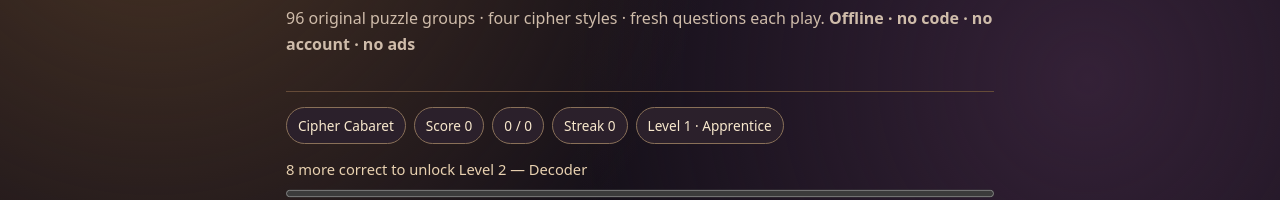
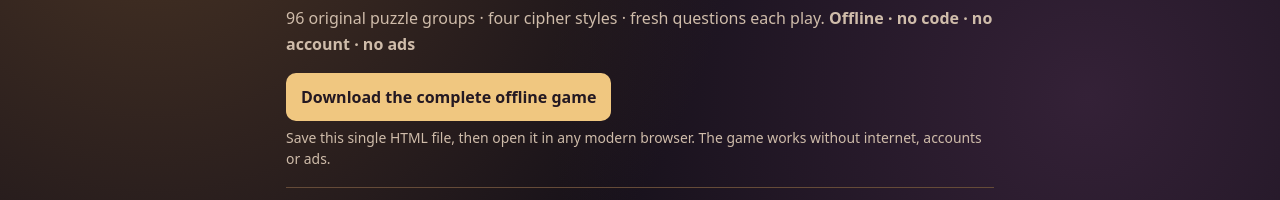
Before and after one commit to gotrootdude-spec/cipher-cabaret, a plain HTML site: page index.html in a window 1280 px wide. Shown: the part 141-341 px from the top of the page. Drawn offline with Linux system fonts and the light colour scheme.

Commit message:
Add offline game download button to published Cipher Cabaret

```diff
--- a/index.html
+++ b/index.html
@@ -21,8 +21,8 @@ button.good{background:#426c4c;color:white}button.bad{background:#793e42;color:w
 .skip:focus{top:8px}.boss{border:2px solid #f0c780;background:#38252a;padding:13px;border-radius:13px;margin:13px 0}
 .badge-boss{font-weight:850;color:#ffe5af;letter-spacing:.04em}
 @media(prefers-reduced-motion:reduce){*,*::before,*::after{animation:none!important;transition:none!important;scroll-behavior:auto!important}}
-</style></head><body><a class="skip" href="#game">Skip to game</a><main>
-<header><div class="eyebrow">Golden Worx · Boss Battles · V4</div><h1>Cipher Cabaret</h1><p>96 original puzzle groups · four cipher styles · fresh questions each play. <strong>Offline · no code · no account · no ads</strong></p></header>
+.offline-cta{margin:15px 0 0;display:flex;flex-direction:column;align-items:flex-start;gap:7px}.offline-cta a{display:inline-flex;align-items:center;justify-content:center;min-height:48px;background:#f0c780;color:#241922;padding:11px 15px;border-radius:10px;font-weight:750;text-decoration:none}.offline-cta a:hover{background:#ffe1ab}.offline-cta a:focus-visible{outline:3px solid white;outline-offset:3px}.offline-cta p{font-size:.87rem;line-height:1.45;margin:0}.offline-cta a:active{transform:scale(.99)}</style></head><body><a class="skip" href="#game">Skip to game</a><main>
+<header><div class="eyebrow">Golden Worx · Boss Battles · V4</div><h1>Cipher Cabaret</h1><p>96 original puzzle groups · four cipher styles · fresh questions each play. <strong>Offline · no code · no account · no ads</strong></p><div class="offline-cta" role="region" aria-label="Offline game download"><a id="offline-download-link" href="./index.html" download="Cipher_Cabaret_Offline_Play.html">Download the complete offline game</a><p>Save this single HTML file, then open it in any modern browser. The game works without internet, accounts or ads.</p></div></header>
 <div class="chips" aria-label="Game information"><span class="chip" id="mode">Choose a game</span><span class="chip" id="score">Score 0</span><span class="chip" id="round">Ready</span><span class="chip" id="streak">Streak 0</span><span class="chip" id="level" aria-live="polite">Level 1 · Apprentice</span></div>
 <div class="level-track"><div id="level-text" role="status">Level progress loads when you choose a game.</div><progress id="level-progress" max="8" value="0" aria-label="Correct answers toward next level"></progress></div>
 <section class="panel" id="game" aria-live="off" aria-label="Current game activity" tabindex="-1"></section><p id="notice" role="status" aria-live="polite"></p>
```
